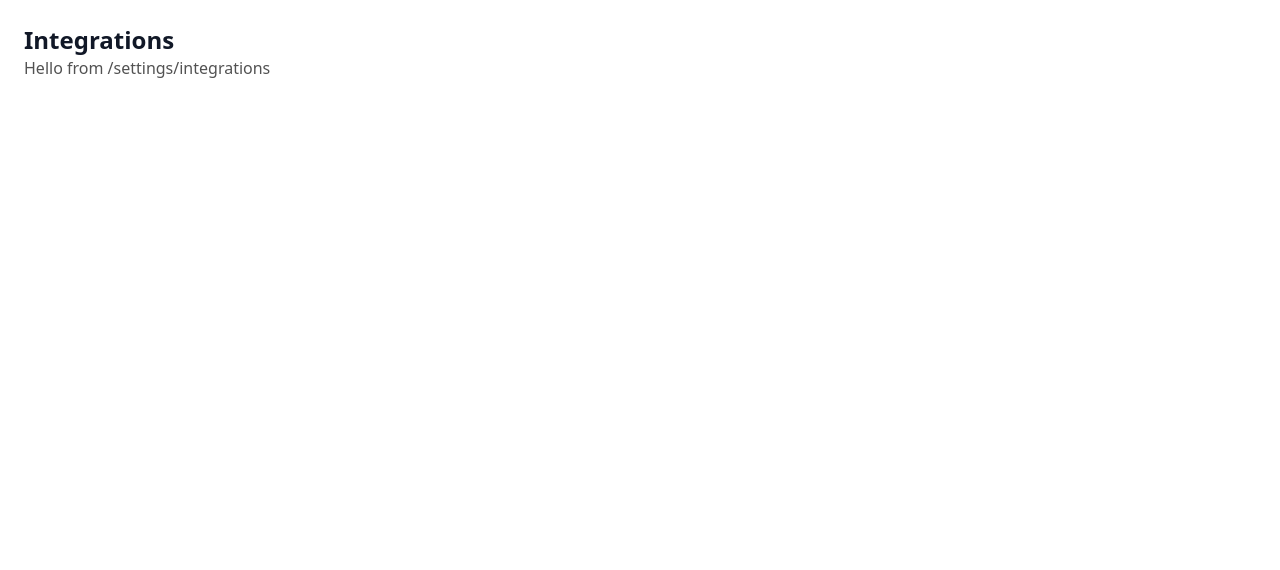
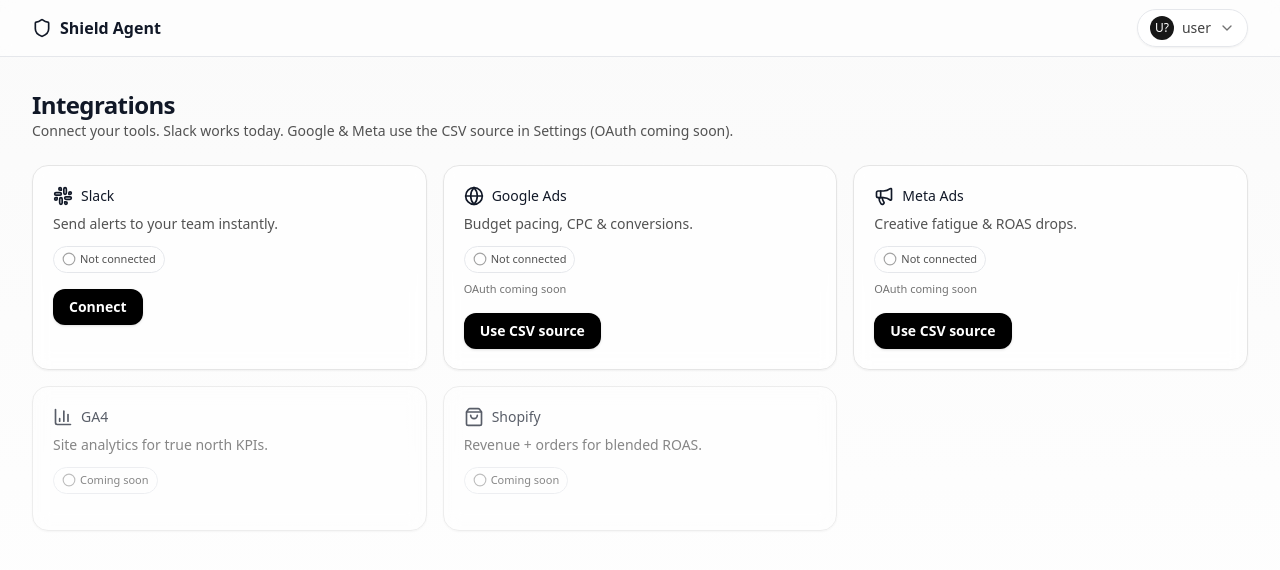
Before and after one commit to ragshubham/growth-agents, a Next.js app: page /settings/integrations in a window 1280 px wide. Shown: the top 570 px of the page. Built offline with nearby package versions, Linux system fonts and the light colour scheme; no server answers; the database is empty.

Commit message:
Integrations page UI

```diff
--- a/app/settings/integrations/page.tsx
+++ b/app/settings/integrations/page.tsx
@@ -1,10 +1,166 @@
 'use client';
 
-export default function Page() {
+import { useEffect, useState } from 'react';
+import Link from 'next/link';
+import Topbar from '@/components/Topbar';
+import { Slack, Megaphone, Globe, BarChart3, ShoppingBag, CheckCircle2, Circle } from 'lucide-react';
+
+type SettingsResp = {
+  ok: boolean;
+  companyId?: string | null;
+  companyName?: string;
+  timezone?: string;
+  slackWebhookUrl?: string;
+  sheetCsvUrl?: string;
+  error?: string;
+};
+
+export default function IntegrationsPage() {
+  const [data, setData] = useState<SettingsResp | null>(null);
+  const [loading, setLoading] = useState(true);
+
+  useEffect(() => {
+    (async () => {
+      try {
+        const r = await fetch('/api/settings', { cache: 'no-store' });
+        const j = await r.json();
+        setData(j);
+      } catch {
+        setData({ ok: false, error: 'Failed to load settings' });
+      } finally {
+        setLoading(false);
+      }
+    })();
+  }, []);
+
+  const slackConnected = !!data?.slackWebhookUrl;
+  const csvConfigured = !!data?.sheetCsvUrl; // Phase 1 source for Google/Meta
+
   return (
-    <main className="p-6">
-      <h1 className="text-2xl font-semibold">Integrations</h1>
-      <p className="text-neutral-600">Hello from /settings/integrations</p>
+    <main className="min-h-screen bg-gradient-to-b from-neutral-50 to-white">
+      <Topbar email={undefined} />
+
+      <div className="mx-auto max-w-7xl px-4 sm:px-6 lg:px-8 py-8 space-y-6">
+        <header>
+          <h1 className="text-2xl font-semibold tracking-tight">Integrations</h1>
+          <p className="text-sm text-neutral-600">
+            Connect your tools. Slack works today. Google &amp; Meta use the CSV source in Settings (OAuth coming soon).
+          </p>
+        </header>
+
+        <section className="grid grid-cols-1 gap-4 sm:grid-cols-2 lg:grid-cols-3">
+          <IntegrationCard
+            icon={<Slack className="h-5 w-5" />}
+            name="Slack"
+            desc="Send alerts to your team instantly."
+            status={slackConnected ? 'Connected' : 'Not connected'}
+            statusType={slackConnected ? 'ok' : 'off'}
+            action={
+              <Link href="/settings" className="inline-flex items-center justify-center rounded-xl bg-black px-4 py-2 text-sm font-semibold text-white shadow hover:brightness-110">
+                {slackConnected ? 'Configure' : 'Connect'}
+              </Link>
+            }
+          />
+
+          <IntegrationCard
+            icon={<Globe className="h-5 w-5" />}
+            name="Google Ads"
+            desc="Budget pacing, CPC & conversions."
+            status={csvConfigured ? 'Using CSV source' : 'Not connected'}
+            statusType={csvConfigured ? 'warn' : 'off'}
+            action={
+              <Link href="/settings" className="inline-flex items-center justify-center rounded-xl bg-black px-4 py-2 text-sm font-semibold text-white shadow hover:brightness-110">
+                {csvConfigured ? 'Configure source' : 'Use CSV source'}
+              </Link>
+            }
+            note="OAuth coming soon"
+          />
+
+          <IntegrationCard
+            icon={<Megaphone className="h-5 w-5" />}
+            name="Meta Ads"
+            desc="Creative fatigue & ROAS drops."
+            status={csvConfigured ? 'Using CSV source' : 'Not connected'}
+            statusType={csvConfigured ? 'warn' : 'off'}
+            action={
+              <Link href="/settings" className="inline-flex items-center justify-center rounded-xl bg-black px-4 py-2 text-sm font-semibold text-white shadow hover:brightness-110">
+                {csvConfigured ? 'Configure source' : 'Use CSV source'}
+              </Link>
+            }
+            note="OAuth coming soon"
+          />
+
+          <IntegrationCard
+            icon={<BarChart3 className="h-5 w-5" />}
+            name="GA4"
+            desc="Site analytics for true north KPIs."
+            status="Coming soon"
+            statusType="soon"
+            disabled
+          />
+
+          <IntegrationCard
+            icon={<ShoppingBag className="h-5 w-5" />}
+            name="Shopify"
+            desc="Revenue + orders for blended ROAS."
+            status="Coming soon"
+            statusType="soon"
+            disabled
+          />
+        </section>
+
+        {!loading && !data?.ok && (
+          <p className="text-sm text-red-600">Failed to load settings. Make sure you’re signed in.</p>
+        )}
+      </div>
     </main>
   );
 }
+
+/* ---------------- UI bits ---------------- */
+
+function IntegrationCard({
+  icon,
+  name,
+  desc,
+  status,
+  statusType,
+  action,
+  note,
+  disabled,
+}: {
+  icon: React.ReactNode;
+  name: string;
+  desc: string;
+  status: string;
+  statusType: 'ok' | 'warn' | 'off' | 'soon';
+  action?: React.ReactNode;
+  note?: string;
+  disabled?: boolean;
+}) {
+  const pill = {
+    ok: { icon: <CheckCircle2 className="h-3.5 w-3.5 text-emerald-600" />, textClass: 'text-emerald-700' },
+    warn: { icon: <Circle className="h-3.5 w-3.5 text-amber-500" />, textClass: 'text-amber-700' },
+    off: { icon: <Circle className="h-3.5 w-3.5 text-neutral-400" />, textClass: 'text-neutral-600' },
+    soon: { icon: <Circle className="h-3.5 w-3.5 text-neutral-400" />, textClass: 'text-neutral-600' },
+  }[statusType];
+
+  return (
+    <div className={`rounded-2xl border border-neutral-200 bg-white/70 p-5 shadow-sm backdrop-blur ${disabled ? 'opacity-70' : ''}`}>
+      <div className="flex items-center gap-2">
+        {icon}
+        <h3 className="text-sm font-medium">{name}</h3>
+      </div>
+      <p className="mt-2 text-sm text-neutral-600">{desc}</p>
+
+      <div className="mt-3 inline-flex items-center gap-1 rounded-full border px-2 py-1 text-[11px]">
+        {pill.icon}
+        <span className={pill.textClass}>{status}</span>
+      </div>
+
+      {note && <div className="mt-2 text-[11px] text-neutral-500">{note}</div>}
+
+      <div className="mt-4">{!disabled && action}</div>
+    </div>
+  );
+}
```
